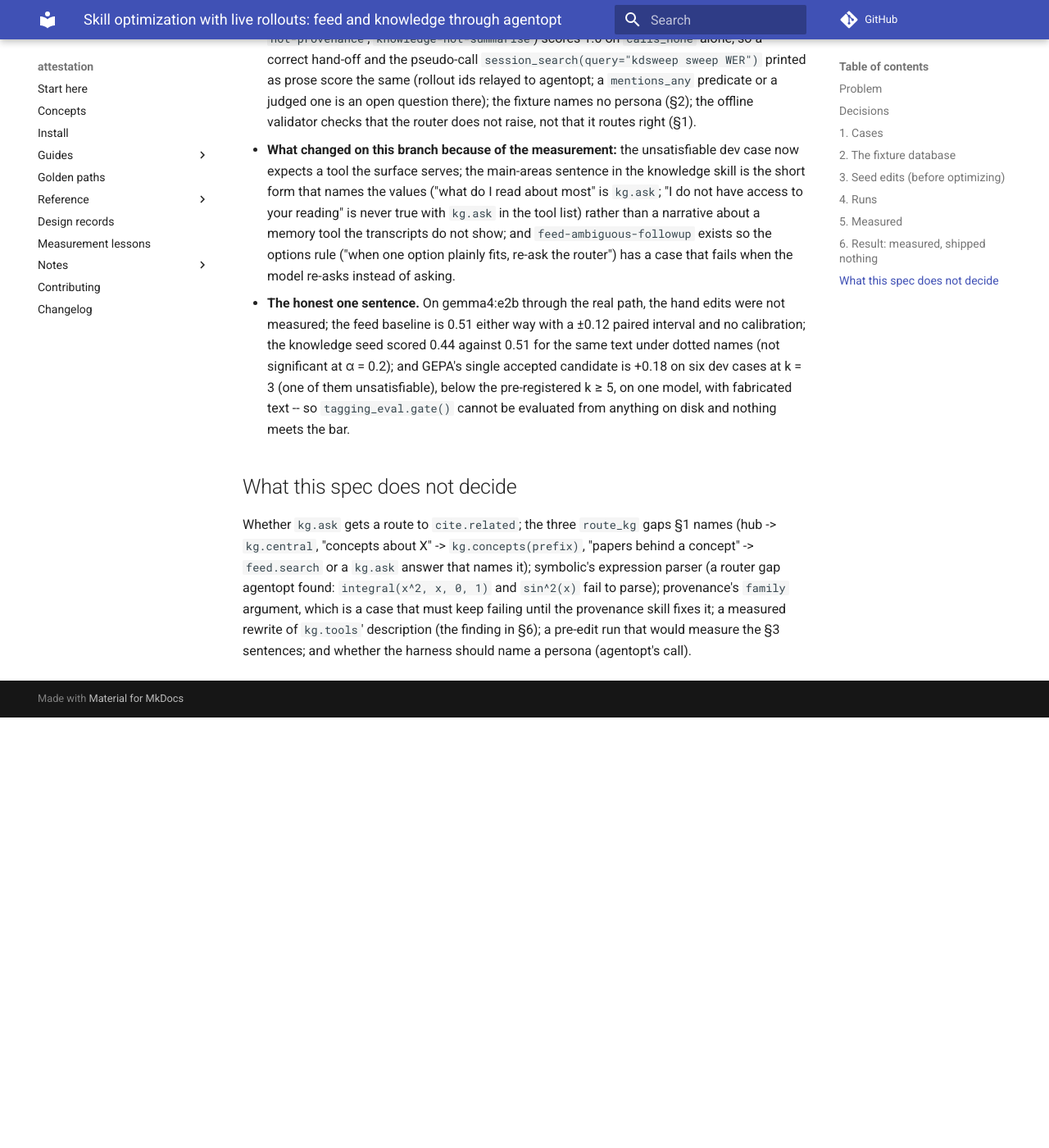
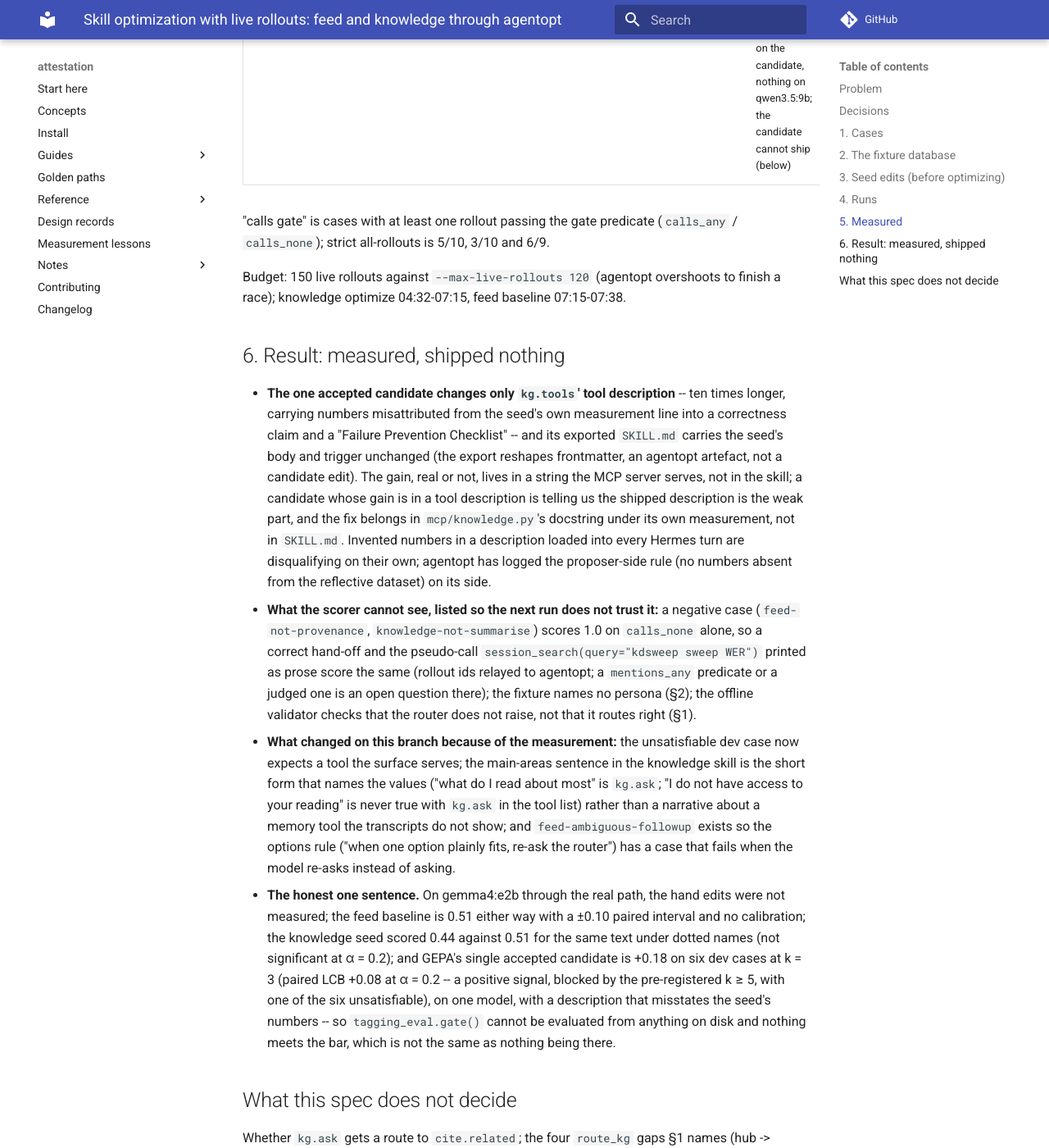
Before and after one commit to mgoldey/attestation, an MkDocs documentation site: the page built from docs/superpowers/specs/2026-09-05-skill-optimization-agentopt-design.md, in a window 1280 px wide and 1400 px high, scrolled down 5513 px. Shown: the whole window at 82% size. Built offline with MkDocs 1.6.1 and Material for MkDocs 9.7.7, drawn with Linux system fonts in a browser that asks for light colours; comment, search, counter and statistics services are not loaded; before the commit the page ends 6388 px from its top, so only the background shows below that; some of the changed text lies outside the part shown.

Commit message:
Spec 3 after review round 2: every §5 number checked against the rescored banks, the ambiguity case made to score asking above guessing, the skill's lead phrase one the router routes
The measurement lens recomputed §5 from the banks: the feed paired interval
is ±0.10 (four cases move, not six); the candidate's dev paired LCB is
+0.08 at α = 0.2 -- a positive signal blocked by k < 5, which §6 now says
instead of reading as "nothing there"; seven seed-raw rollouts on gemma4:e4b
do exist from the cancelled transfer run; the export reshapes frontmatter
rather than being byte-identical; the "26/26" in the candidate's text is
the seed's own kg.tools line misattributed, not invented from nothing;
GEPA's acceptance was a train minibatch, not a race. feed-ambiguous-followup
adds answer_uses_result:false, without which a clarify and an invented
re-ask both scored 0.67. The knowledge skill leads with "what do I read
about most" because route_kg declines "what are my main research areas"
-- now the fourth router gap in "does not decide".

```diff
--- a/docs/superpowers/specs/2026-09-05-skill-optimization-agentopt-design.md
+++ b/docs/superpowers/specs/2026-09-05-skill-optimization-agentopt-design.md
@@ -7,10 +7,11 @@
 autonomously overnight; the numbers in §5 are what was measured, rescored
 after review round 1 against agentopt's decline-aware scorer. **Result:
 measured, shipped nothing** (§6).
-**Depends on:** agentopt at `3193e35` (its fixtures for the four
+**Depends on:** agentopt at `1cf0b28` (its fixtures for the four
 `ATTEST_TOOLS` router servers, `--fixture`, `--skill`, `--bank`,
-`--results-dir`, `rescore`), `evals/skill_trigger_cases.json` (upstream case
-format, read unchanged), the two library specs of the same date (the
+`--results-dir`, `rescore`, `run --candidate`), `evals/skill_trigger_cases.json`
+(upstream case format plus an agentopt-only `expect` key on one case), the
+two library specs of the same date (the
 knowledge skill now names `cite.sync` and `cite.related`).
 
 ## Problem
@@ -60,8 +61,10 @@
   spread. agentopt's acceptance race runs on TRAIN minibatches (k 3..8);
   its pre-registered dev check (paired LCB > 0 at α = 0.2, k ≥ 5) is a
   separate step that never ran here (dev k = 3). The transfer models are
-  `gemma4:e4b` and `qwen3.5:9b`; no rollout on either exists in the banks.
-  A candidate ships only when both hold; none did.
+  `gemma4:e4b` and `qwen3.5:9b`; the only rollouts on either are seven
+  seed-raw rollouts on gemma4:e4b from a transfer run cancelled at 13:33
+  (`bank-knowledge-transfer`). A candidate ships only when both hold; none
+  did.
 
 ## 1. Cases
 
@@ -81,8 +84,15 @@
 behind the 'diffusion-models' concept" too; those are `routing.py` gaps a
 perfect rollout would still score 1.0 on. `knowledge-vs-feed-search`
 expected `feed.search` until review round 1, a tool the collapsed knowledge
-surface does not serve: it scored 0 on all seven candidates by construction
-and pinned one sixth of every dev mean below. It now expects `kg.ask`.
+surface does not serve: it scored 0 on the three candidates that ran it (both
+seeds and `826e5e38`) by construction and pinned one sixth of every dev mean
+below. It now expects `kg.ask`, which is not neutral: the seeds' rollouts on
+it called nothing or a browser tool (still 0), while `826e5e38` already
+called `kg.ask` in two of three, so the change raises the candidate's dev
+mean, not the seeds'. A 1.0 on it today is a concept list for a "papers
+behind" question -- satisfiable, honest, weak. `route_kg("what are my main
+research areas")` declines with options, so the knowledge skill now leads
+its example list with "what do I read about most", which routes.
 
 ## 2. The fixture database
 
@@ -142,13 +152,16 @@
 | skill | candidate | k | cases | mean (CI) | calls gate | notes |
 |---|---|---|---|---|---|---|
 | feed | seed-raw `e3411564` | 1 | 15 | 0.51 [0.37, 0.66] n=15 | 9/15 | 0.56 before rescore; six positives never called `feed.ask` (rate-implicit, explain, capability, digest-lately, rate-dft-noise, add-chemph); `user='user'` on daily-feed |
-| feed | seed `fd6804ce` | 1 | 15 | 0.51 [0.37, 0.64] n=15 | 10/15 | paired vs seed-raw: +0.00 with a ±0.12 interval -- not a number at k = 1; six of fifteen cases move by 0.33 or more between the two |
+| feed | seed `fd6804ce` | 1 | 15 | 0.51 [0.37, 0.64] n=15 | 10/15 | paired vs seed-raw: +0.00 with a ±0.10 interval -- not a number at k = 1; four of fifteen cases move by 0.33 or more between the two |
 | feed | calibrate / optimize | -- | -- | -- | -- | did not run |
 | knowledge | seed-raw `12e08030` | 3 | 10 | 0.51 [0.41, 0.61] n=30 (dev 0.48 n=18) | 7/10 | main-areas 0/3, central-hub 0/3, vs-feed-search 0/3 (tool hidden, see §1) |
 | knowledge | seed `1dbdede5` | 3 (train topped to 8 by races) | 10 | 0.44 [0.37, 0.52] n=50 (dev 0.43 n=18) | 7/10 | paired vs seed-raw: −0.07, LCB −0.18; main-areas 0/8 -- the edit did not move the case it named |
-| knowledge | `826e5e38` (`kg.tools` description 367 -> 3,803 chars) | 3 dev / 8 train | 9 | dev 0.61 n=18; train 0.94 n=24 | 8/9 | accepted by GEPA on a 3-case TRAIN race; dev k = 3 < 5; contains invented statistics ("measured to be correct 26/26 times"); no second model |
+| knowledge | `826e5e38` (`kg.tools` description 367 -> 3,803 chars) | 3 dev / 8 train | 9 | dev 0.61 n=18; train 0.94 n=24 | 8/9 | accepted by GEPA on a 3-case train minibatch (subsample score 0.5625 -> 2.92; every paired race in the log was undecided); dev paired vs seed +0.185, LCB +0.084 at α = 0.2, but k = 3 < 5; its text carries "26/26" and "0% of the time" -- the seed's own `kg.tools` line (1 in 26 vs 26 in 26) garbled into a correctness claim; no second model |
 | knowledge | `9dbc7d8c` (`kg.ask` + `kg.tools` descriptions) | 8 | 3 train | 0.89 n=24 | 3/3 | never scored on dev; race vs `826e` undecided |
-| both | transfer gemma4:e4b, qwen3.5:9b | -- | -- | -- | -- | not run: the candidate cannot ship (below), so the runs were cancelled |
+| both | transfer gemma4:e4b, qwen3.5:9b | 3 | -- | -- | -- | cancelled at 13:33 after seven seed-raw rollouts on gemma4:e4b (`bank-knowledge-transfer`: connect-topics 3/3, main-areas 0/3); nothing on the candidate, nothing on qwen3.5:9b; the candidate cannot ship (below) |
+
+"calls gate" is cases with at least one rollout passing the gate predicate
+(`calls_any` / `calls_none`); strict all-rollouts is 5/10, 3/10 and 6/9.
 
 Budget: 150 live rollouts against `--max-live-rollouts 120` (agentopt
 overshoots to finish a race); knowledge optimize 04:32-07:15, feed baseline
@@ -157,9 +170,11 @@
 ## 6. Result: measured, shipped nothing
 
 - **The one accepted candidate changes only `kg.tools`' tool description**
-  -- ten times longer, carrying statistics the reflection model invented
-  and a "Failure Prevention Checklist" -- and its exported `SKILL.md` is
-  byte-identical to the seed. The gain, real or not, lives in a string the
+  -- ten times longer, carrying numbers misattributed from the seed's own
+  measurement line into a correctness claim and a "Failure Prevention
+  Checklist" -- and its exported `SKILL.md` carries the seed's body and
+  trigger unchanged (the export reshapes frontmatter, an agentopt artefact,
+  not a candidate edit). The gain, real or not, lives in a string the
   MCP server serves, not in the skill; a candidate whose gain is in a tool
   description is telling us the shipped description is the weak part, and
   the fix belongs in `mcp/knowledge.py`'s docstring under its own
@@ -186,19 +201,22 @@
   model re-asks instead of asking.
 - **The honest one sentence.** On gemma4:e2b through the real path, the
   hand edits were not measured; the feed baseline is 0.51 either way with
-  a ±0.12 paired interval and no calibration; the knowledge seed scored
+  a ±0.10 paired interval and no calibration; the knowledge seed scored
   0.44 against 0.51 for the same text under dotted names (not significant
   at α = 0.2); and GEPA's single accepted candidate is +0.18 on six dev
-  cases at k = 3 (one of them unsatisfiable), below the pre-registered
-  k ≥ 5, on one model, with fabricated text -- so `tagging_eval.gate()`
-  cannot be evaluated from anything on disk and nothing meets the bar.
+  cases at k = 3 (paired LCB +0.08 at α = 0.2 -- a positive signal, blocked
+  by the pre-registered k ≥ 5, with one of the six unsatisfiable), on one
+  model, with a description that misstates the seed's numbers -- so
+  `tagging_eval.gate()` cannot be evaluated from anything on disk and
+  nothing meets the bar, which is not the same as nothing being there.
 
 ## What this spec does not decide
 
-Whether `kg.ask` gets a route to `cite.related`; the three `route_kg` gaps
+Whether `kg.ask` gets a route to `cite.related`; the four `route_kg` gaps
 §1 names (hub -> `kg.central`, "concepts about X" -> `kg.concepts(prefix)`,
 "papers behind a concept" -> `feed.search` or a `kg.ask` answer that names
-it); symbolic's expression parser (a router gap agentopt found:
+it, "my main research areas" -> `kg.central` instead of a decline);
+symbolic's expression parser (a router gap agentopt found:
 `integral(x^2, x, 0, 1)` and `sin^2(x)` fail to parse); provenance's
 `family` argument, which is a case that must keep failing until the
 provenance skill fixes it; a measured rewrite of `kg.tools`' description
```
Also changed, not shown: src/attestation/skills/attestation-knowledge/SKILL.md (+2 -2 lines), 1 other file.
